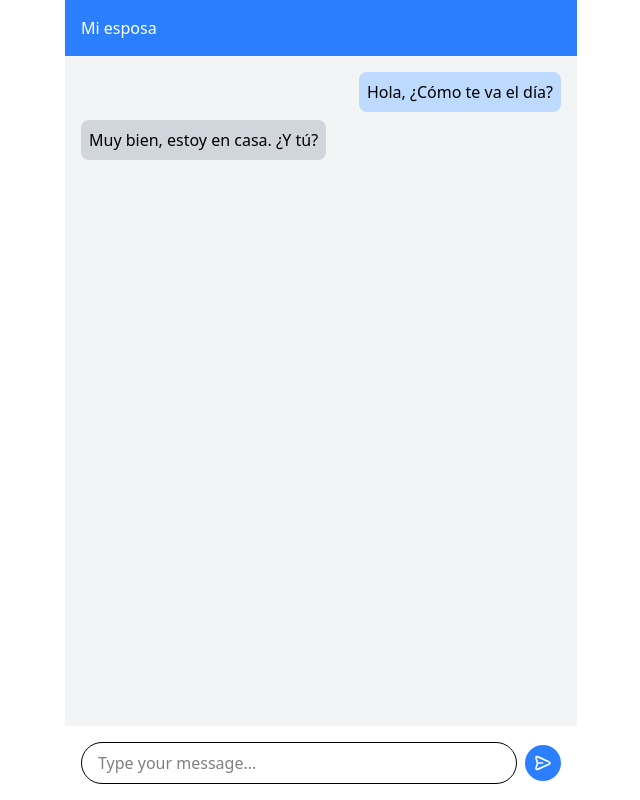
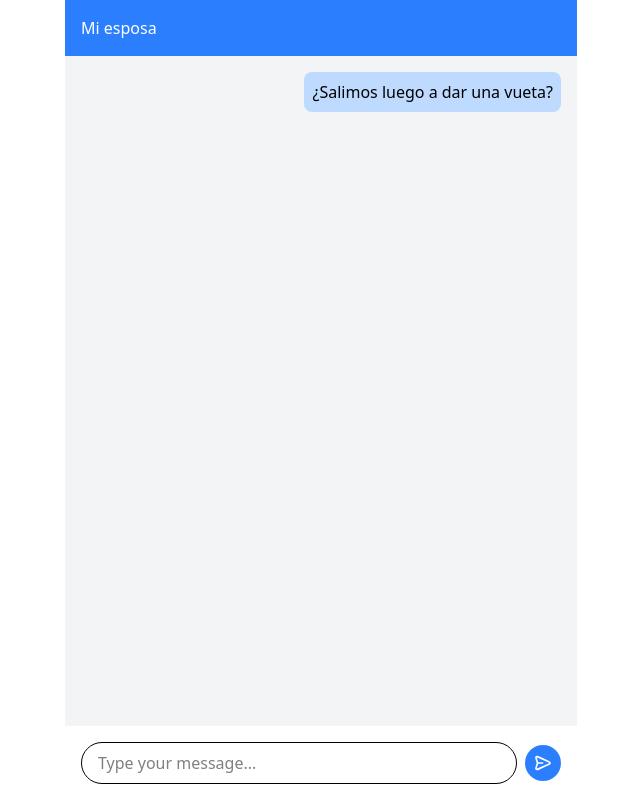
Before and after one commit to inesbetrian/indecision, a Vue app: page / in a window 1280 px wide. Shown: the whole page, without its empty margins (319-959 px from the left). Built offline with nearby package versions, Linux system fonts and the light colour scheme.

Commit message:
Api yesno

```diff
--- /dev/null
+++ b/src/components/chat/ChatBullula.vue
@@ -0,0 +1,27 @@
+<template>
+
+    <div v-if="meusEst" class="flex justify-end">
+        <div class="bg-blue-200 text-black p-2 max-w-xs rounded-lg">
+            {{ nuntius }}
+        </div>
+    </div>
+
+    <div v-else class="flex ">
+        <div class="bg-gray-300 text-black p-2 max-w-xs rounded-lg">
+            <span class="capitalize">{{ nuntius }}</span>
+         </div>
+     </div>
+
+</template>
+
+<script lang="ts" setup>
+
+    interface Props {
+        nuntius: string;
+        meusEst: boolean;
+        imago?: string;
+    }
+
+    defineProps<Props>();
+
+</script>
--- a/src/components/chat/ChatNuntii.vue
+++ b/src/components/chat/ChatNuntii.vue
@@ -3,22 +3,17 @@
     <div class="p-4 flex-1 overflow-auto">
 
         <div class="flex flex-col space-y-2">
-            <div class="flex justify-end">
-                <div class="bg-blue-200 text-black p-2 max-w-xs rounded-lg">
-                    Hola, ¿Cómo te va el día?
 
-                </div>
-            </div>
-
-            <div class="flex ">
-                <div class="bg-gray-300 text-black p-2 max-w-xs rounded-lg">
-                    Muy bien, estoy en casa. ¿Y tú?
-                </div>
-            </div>
+            <ChatBullula meus-est="true" nuntius="¿Salimos luego a dar una vueta?" />
 
         </div>
-
 
     </div>
 
 </template>
+
+<script lang="ts" setup>
+
+import ChatBullula from './ChatBullula.vue';
+
+</script>
--- a/src/views/IndecisionView.vue
+++ b/src/views/IndecisionView.vue
@@ -21,4 +21,5 @@
 
     import TextusArca from '@/components/chat/TextusArca.vue';
 
+
 </script>
```
